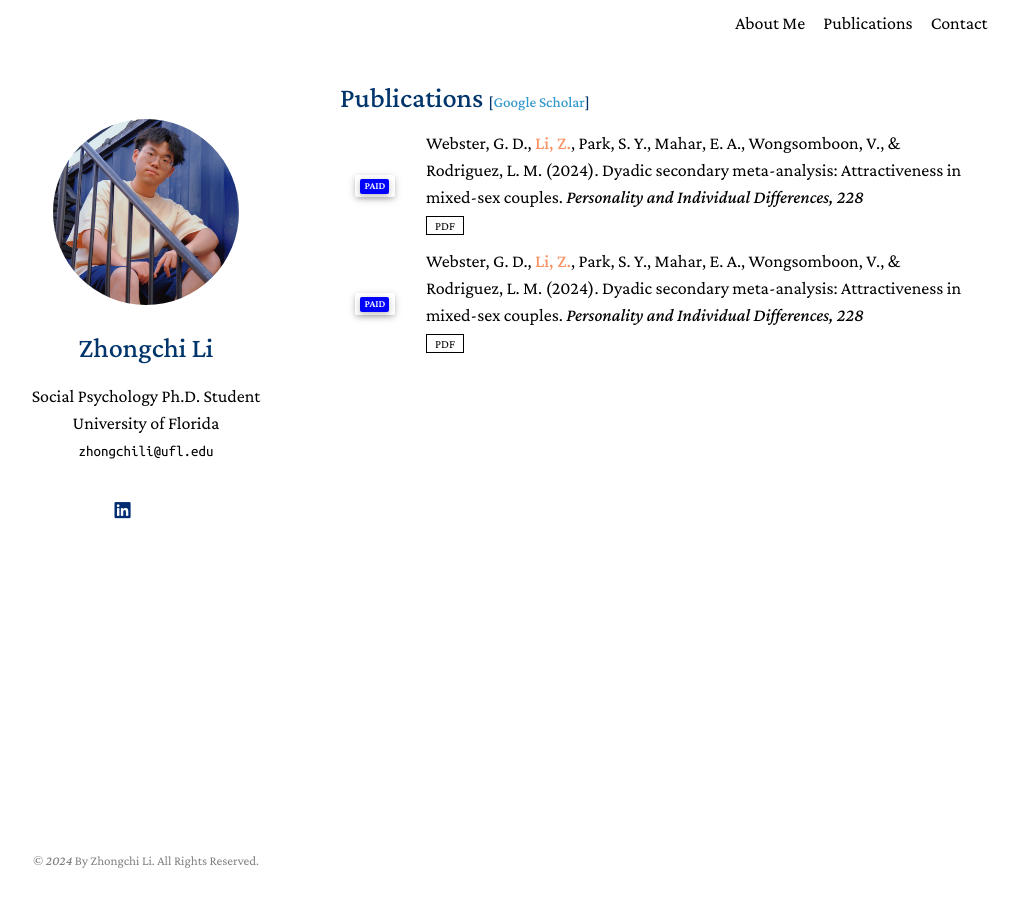
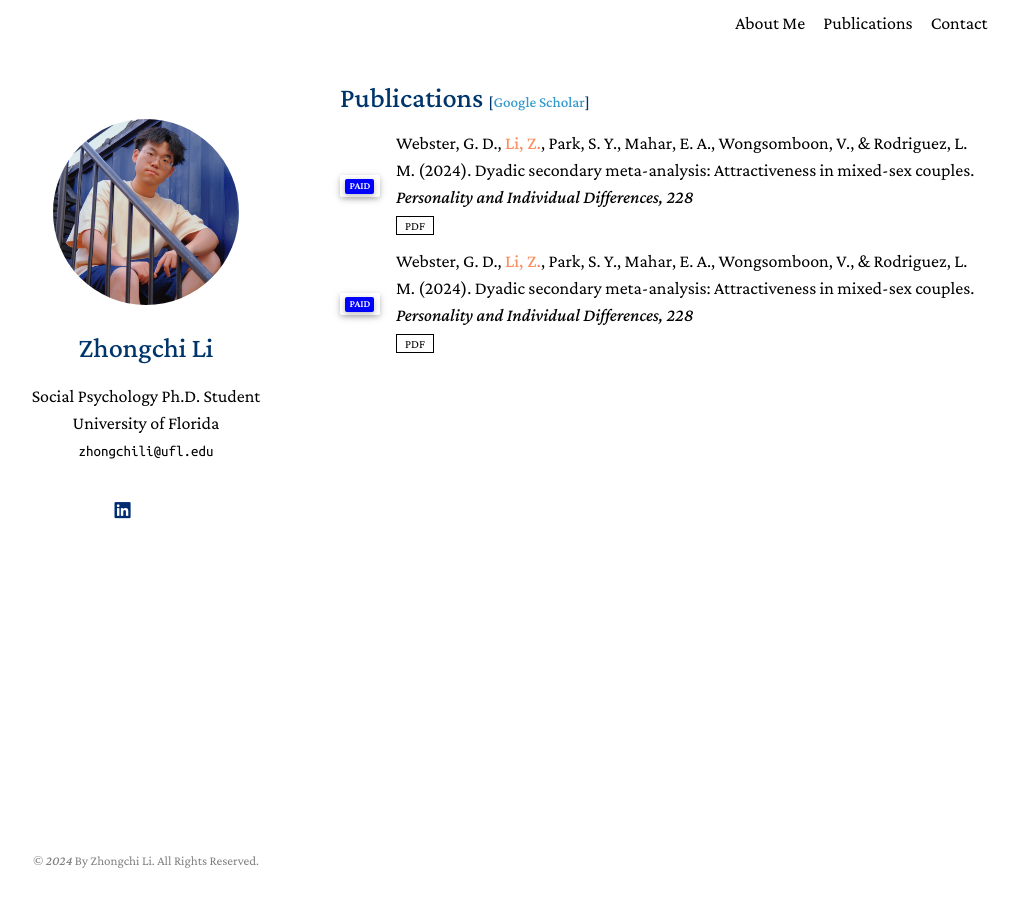
Before and after one commit to zhongchili52/zhongchili52.github.io, a Jekyll site: the page built from publicationspage.md, in a window 1280 px wide. Shown: the whole page, without its empty margins (130-1149 px from the left). Built offline with Jekyll 4.4.1, drawn with Linux system fonts in a browser that asks for light colours; nearby versions of some CDN libraries; library files that are not in the unit come from our copies; a style sheet for code colours, icons or effects is not loaded.

Commit message:
Update publications.md

```diff
--- a/_includes/publications.md
+++ b/_includes/publications.md
@@ -10,7 +10,7 @@
 
 <li>
 <div class="pub-row">
-  <div class="col-sm-3" style="position: relative;padding-right: 15px;padding-left: 15px;">
+  <div class="col-sm-3" style="position: relative;">
       <div class="badge">{{ link.conference_short }}</div>
   </div>
   <div class="col-sm-9" style="position: relative;padding-right: 15px;padding-left: 16px;">
```
